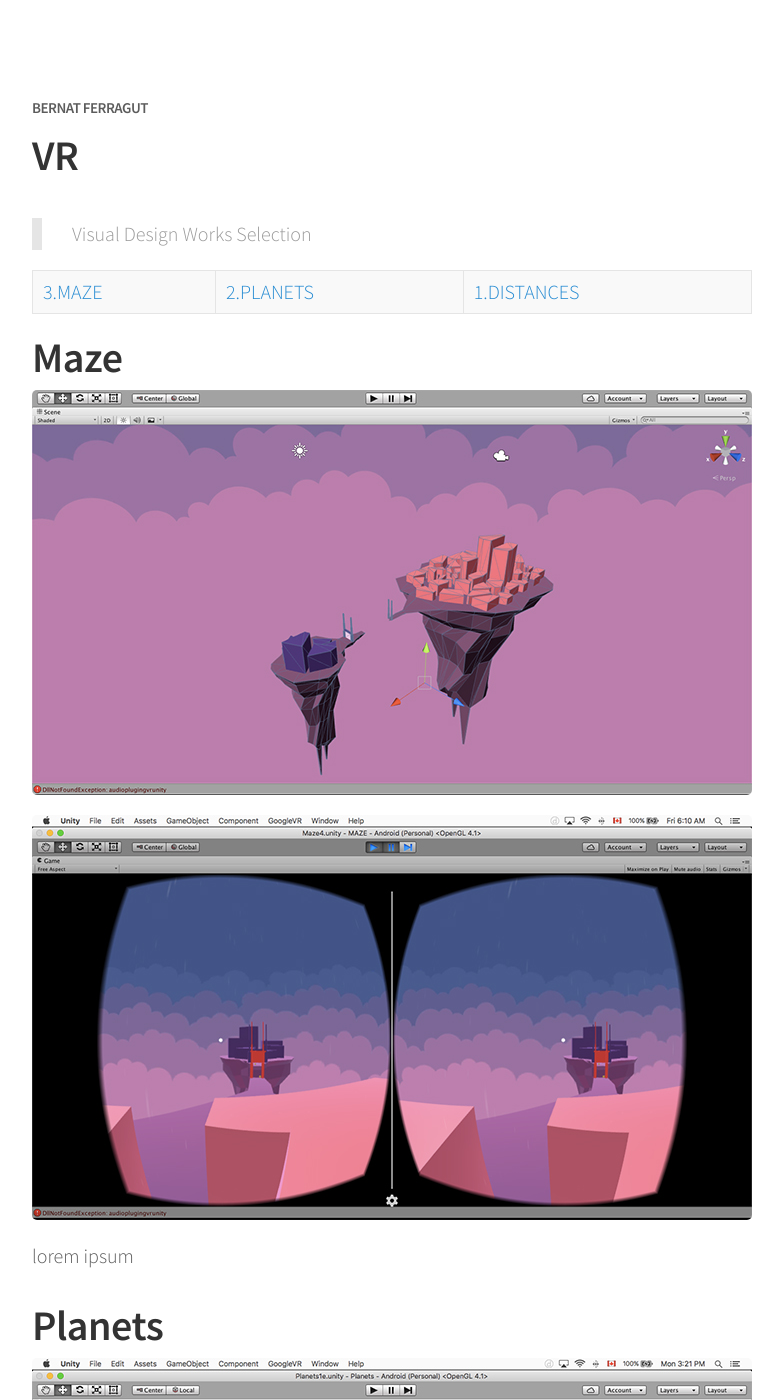
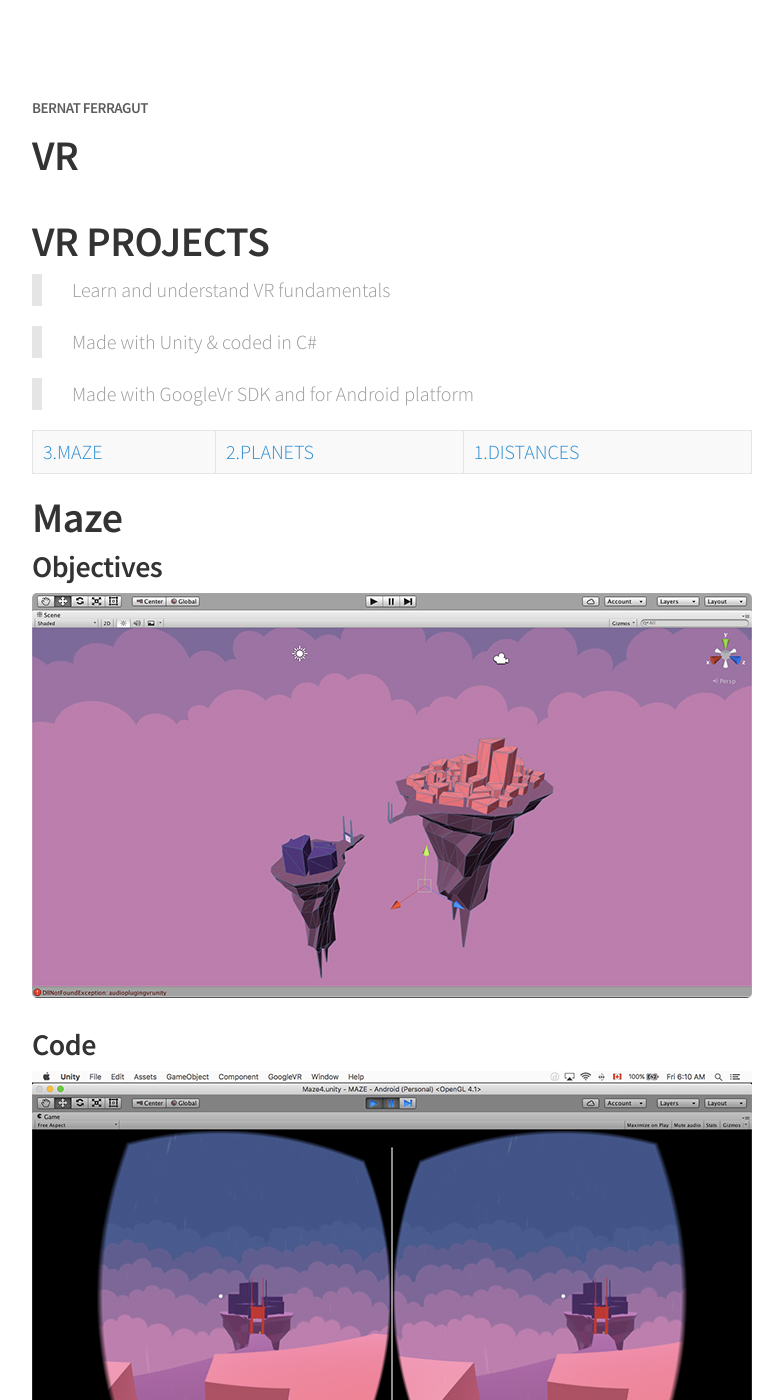
Before and after one commit to bernatferragut/FutureWeb-blog, a Jekyll site: the page built from vr.md, in a window 1280 px wide and 1400 px high. Shown: the whole window, without its empty margins (248-1031 px from the left). Built offline with Jekyll 4.4.1, drawn with Linux system fonts in a browser that asks for light colours; nearby versions of some CDN libraries; some of the changed text lies outside the part shown.

Commit message:
Update vr.md
Projects start built

```diff
--- a/vr.md
+++ b/vr.md
@@ -3,27 +3,54 @@
 permalink: /vr/
 ---
 
->Visual Design Works Selection
+# VR PROJECTS
+
+> Learn and understand VR fundamentals
+
+> Made with Unity & coded in C#
+
+> Made with GoogleVr SDK and for Android platform
 
 [3.MAZE](#maze)|[2.PLANETS](#planets)|[1.DISTANCES](#distances)
 
 # Maze
 
+### Objectives
+
 ![IMAGE](/images/P3.jpg)
+
+### Code
+
 ![IMAGE](/images/P3b.jpg)
+
+### Conclusions
 
 lorem ipsum
 
 # Planets
 
+### Objectives
+
 ![IMAGE](/images/P2.jpg)
+
+### Code
+
 ![IMAGE](/images/P2b.jpg)
+
+### Conclusions
 
 lorem ipsum
 
 # Distances
 
+### Objectives
+
 ![IMAGE](/images/P1a.jpg)
+
+### Code
+
 ![IMAGE](/images/P1b.jpg)
 
+### Conclusions
+
 lorem ipsum
```
